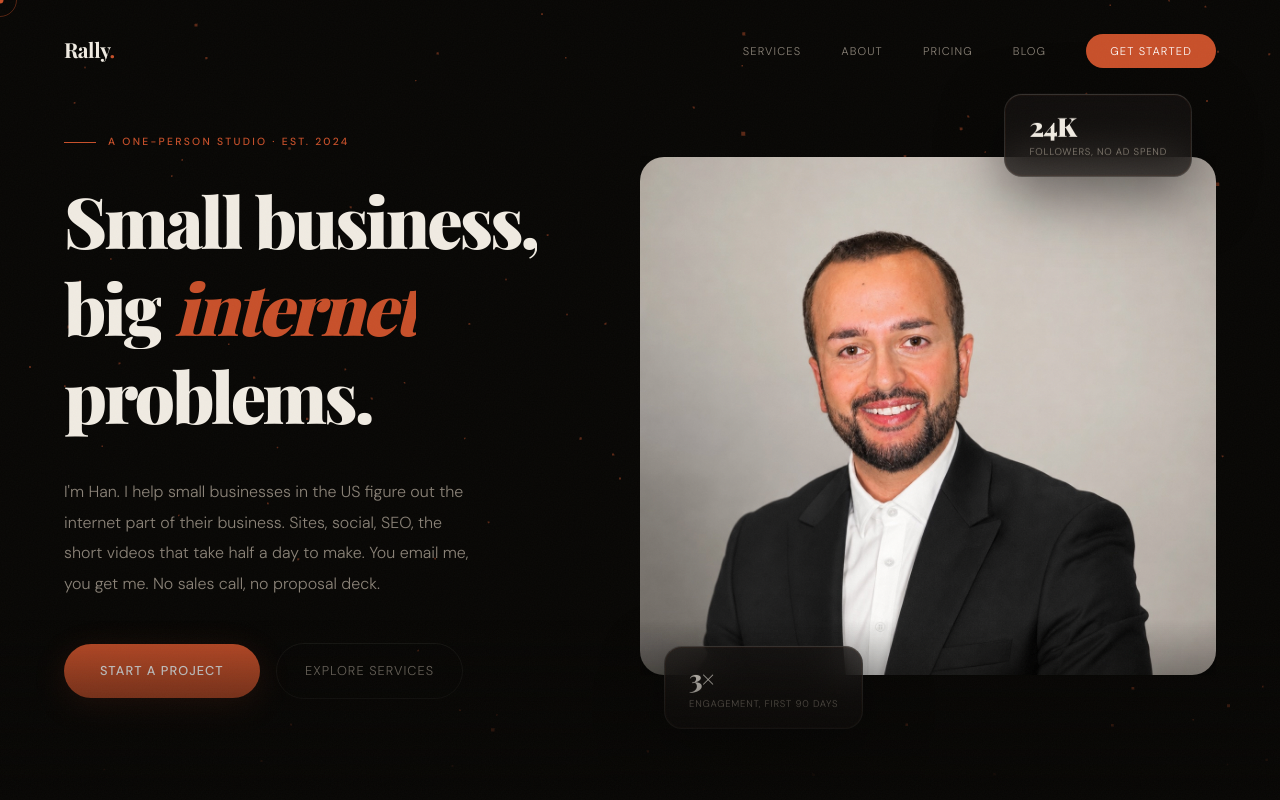
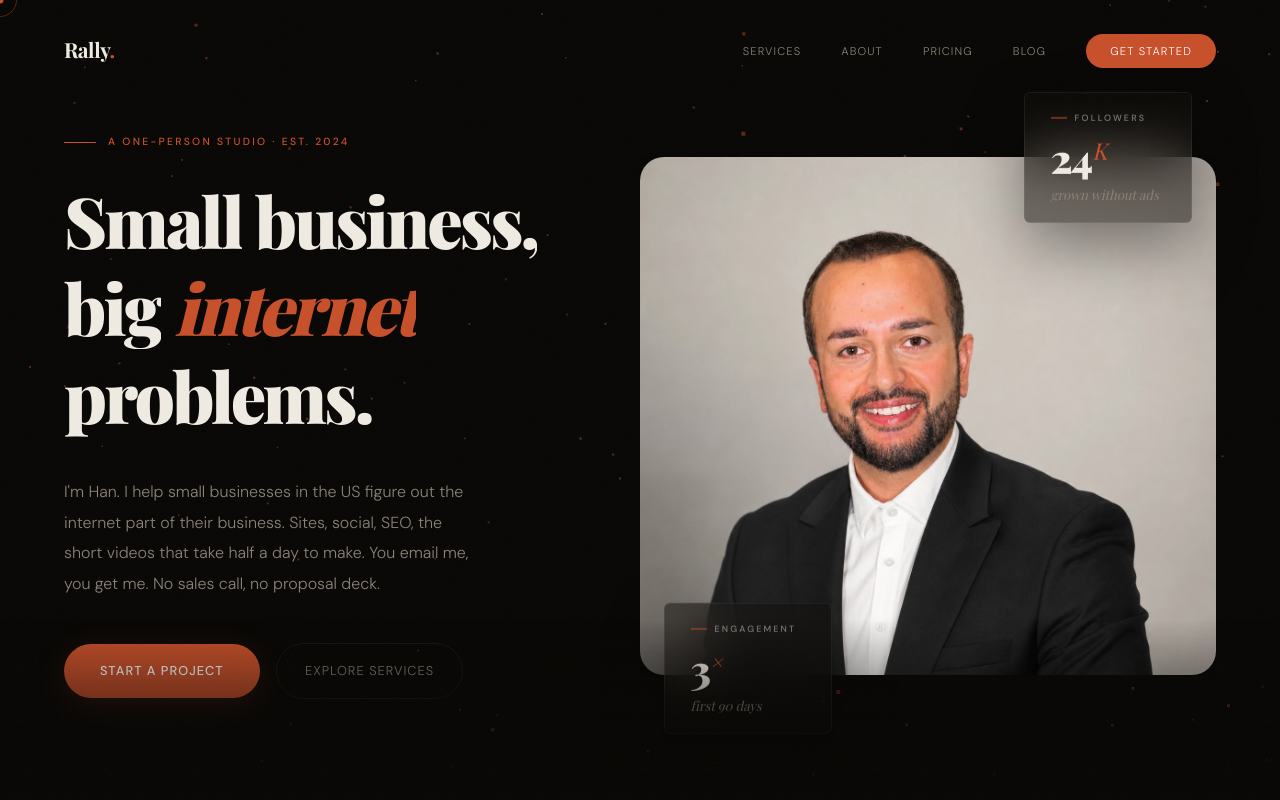
Before and after one commit to BedirhanUlas/rallystudio, a plain HTML site: page index.html in a window 1280 px wide. Shown: the top 800 px of the page. Drawn offline with nearby package versions, Linux system fonts and the light colour scheme; animation ran at ten frames a second; a web font is replaced by a local one.

Commit message:
Refine hero badges into editorial pull-cards
Replaces the SaaS-stat layout (big number, small label) with a magazine
style: a small uppercase eyebrow with a thin accent rule, a serif
number whose unit (× / K) is set as a smaller italic in accent orange,
and an italic-serif footnote line underneath. Tones down the chrome
(squarer corner radius, lighter shadow, more transparent glass) and
slows the float animation (9s/11s) so the motion feels intentional
rather than mechanical.

Co-Authored-By: Claude Opus 4.7 (1M context) <noreply@anthropic.com>

```diff
--- a/index.html
+++ b/index.html
@@ -146,22 +146,31 @@
     .hero-photo img { width: 100%; height: 100%; object-fit: cover; object-position: center top; }
     .hero-badge {
       position: absolute;
-      background: rgba(21,18,16,.75);
-      backdrop-filter: blur(20px) saturate(1.4);
-      -webkit-backdrop-filter: blur(20px) saturate(1.4);
-      border: 1px solid rgba(240,235,226,.11);
-      border-top: 1px solid rgba(240,235,226,.18);
-      border-radius: 18px;
-      padding: 1.1rem 1.5rem 1rem;
-      display: flex; flex-direction: column; gap: .3rem;
-      box-shadow: 0 20px 60px rgba(0,0,0,.5), 0 0 0 1px rgba(200,80,42,.06) inset;
-      opacity: 0; min-width: 140px;
+      background: rgba(15,12,10,.5);
+      backdrop-filter: blur(30px) saturate(1.5);
+      -webkit-backdrop-filter: blur(30px) saturate(1.5);
+      border: 1px solid rgba(240,235,226,.07);
+      border-radius: 6px;
+      padding: 1.1rem 1.6rem 1.2rem;
+      display: flex; flex-direction: column;
+      box-shadow: 0 24px 60px rgba(0,0,0,.4);
+      opacity: 0; min-width: 168px;
     }
-    .hb1 { bottom: 8%; left: 1.5rem; animation: bfloat 5s ease-in-out infinite; }
-    .hb2 { top: 12%; right: 1.5rem; animation: bfloat 6s ease-in-out infinite 2s; }
-    @keyframes bfloat { 0%,100%{transform:translateY(0)} 50%{transform:translateY(-8px)} }
-    .hb-val { font-family: var(--serif); font-size: 1.65rem; font-weight: 900; color: var(--text); line-height: 1; letter-spacing: -.03em; }
-    .hb-label { font-size: .6rem; color: var(--muted); letter-spacing: .08em; text-transform: uppercase; }
+    .hb1 { bottom: 8%; left: 1.5rem; animation: bfloat 9s ease-in-out infinite; }
+    .hb2 { top: 12%; right: 1.5rem; animation: bfloat 11s ease-in-out infinite 3s; }
+    @keyframes bfloat { 0%,100%{transform:translateY(0)} 50%{transform:translateY(-5px)} }
+    .hb-eyebrow {
+      font-size: .56rem; letter-spacing: .24em; text-transform: uppercase;
+      color: rgba(240,235,226,.5); font-weight: 500; margin-bottom: .9rem;
+      position: relative; padding-left: 1.5rem;
+    }
+    .hb-eyebrow::before {
+      content:''; position: absolute; left: 0; top: 50%; transform: translateY(-50%);
+      width: 1rem; height: 1px; background: var(--accent);
+    }
+    .hb-val { font-family: var(--serif); font-size: 2.5rem; font-weight: 900; color: var(--text); line-height: .92; letter-spacing: -.045em; }
+    .hb-val em { font-style: italic; color: var(--accent); font-weight: 400; font-size: .58em; letter-spacing: 0; margin-left: .04em; vertical-align: top; }
+    .hb-foot { font-family: var(--serif); font-style: italic; font-size: .82rem; color: var(--muted); margin-top: .55rem; letter-spacing: -.005em; line-height: 1.3; }
     .hero::after { content:''; position:absolute; bottom:0; left:0; right:0; height:180px; background: linear-gradient(to bottom, transparent, var(--bg)); z-index: 2; pointer-events:none; }
 
     /* ─── MARQUEE ──────────────────────────────────────── */
@@ -536,12 +545,14 @@
         <img src="founder.jpg" alt="Han — founder of Rally Studio">
       </div>
       <div class="hero-badge hb1" id="hb1">
-        <div class="hb-val">3×</div>
-        <div class="hb-label">Engagement, first 90 days</div>
+        <span class="hb-eyebrow">Engagement</span>
+        <div class="hb-val">3<em>×</em></div>
+        <span class="hb-foot">first 90 days</span>
       </div>
       <div class="hero-badge hb2" id="hb2">
-        <div class="hb-val">24K</div>
-        <div class="hb-label">Followers, no ad spend</div>
+        <span class="hb-eyebrow">Followers</span>
+        <div class="hb-val">24<em>K</em></div>
+        <span class="hb-foot">grown without ads</span>
       </div>
     </div>
   </section>
```
